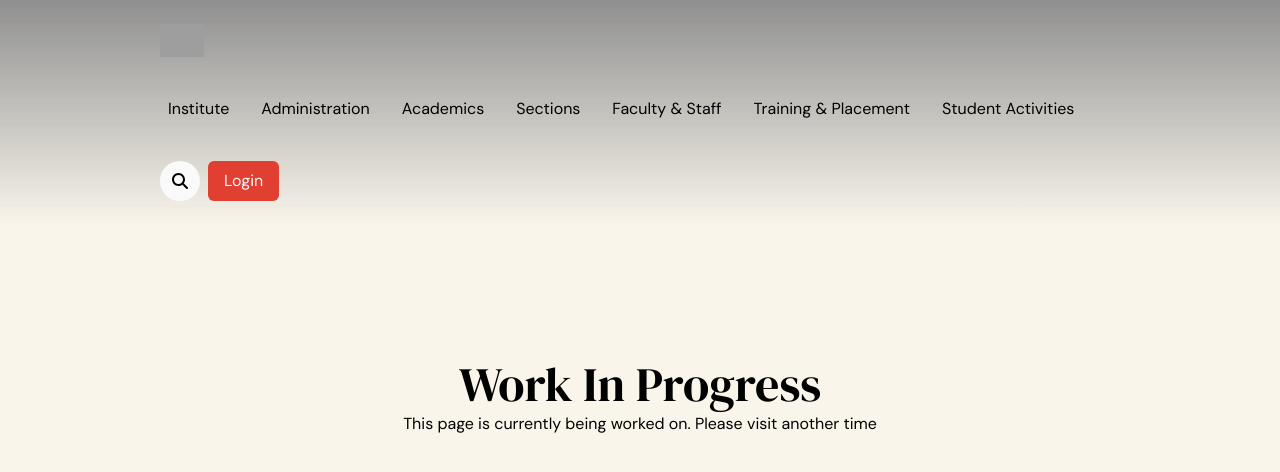
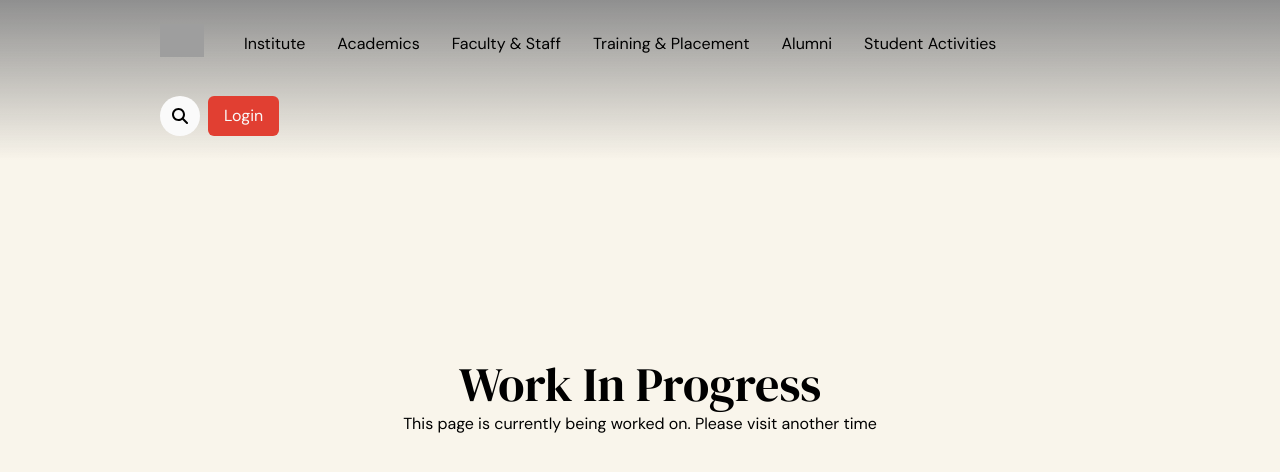
Before and after one commit to nitkkr-dev/nitkkr, a Next.js app: page /en/alumni in a window 1280 px wide. Shown: the top 472 px of the page. Built offline with nearby package versions, Linux system fonts and the light colour scheme; grey boxes are pictures that could not be loaded.

Commit message:
refactor: cleanup navbar headings

```diff
--- a/app/[locale]/header.tsx
+++ b/app/[locale]/header.tsx
@@ -9,11 +9,10 @@ export default async function Header({ locale }: { locale: string }) {
 
   const items = [
     { label: text.institute, value: '/institute' },
-    { label: text.administration, value: '/administration' },
     { label: text.academics, value: '/academics' },
-    { label: text.sections, value: '/sections' },
     { label: text.faculty, value: '/faculty-and-staff' },
     { label: text.placement, value: '/training-and-placement' },
+    { label: text.alumni, value: '/alumni' },
     { label: text.activities, value: '/student-activities' },
   ];
 
--- a/i18n/en.ts
+++ b/i18n/en.ts
@@ -3,11 +3,10 @@ import type { Translations } from './translations';
 const text: Translations = {
   Header: {
     institute: 'Institute',
-    administration: 'Administration',
     academics: 'Academics',
-    sections: 'Sections',
     faculty: 'Faculty & Staff',
     placement: 'Training & Placement',
+    alumni: 'Alumni',
     activities: 'Student Activities',
     logo: 'Logo',
     login: 'Login',
--- a/i18n/hi.ts
+++ b/i18n/hi.ts
@@ -3,12 +3,11 @@ import type { Translations } from './translations';
 const text: Translations = {
   Header: {
     institute: 'संस्थान',
-    administration: 'प्रशासन',
     academics: 'शैक्षिक',
-    sections: 'अनुभाग',
     faculty: 'संकाय और कर्मचारी',
     placement: 'प्रशिक्षण एवं नियुक्ति',
     activities: 'छात्र गतिविधियाँ',
+    alumni: 'भूतपूर्व छात्र',
     logo: 'प्रतीक चिन्ह',
     login: 'लॉगिन',
   },
--- a/i18n/translations.ts
+++ b/i18n/translations.ts
@@ -5,11 +5,10 @@ export async function getTranslations(locale: string): Promise<Translations> {
 export interface Translations {
   Header: {
     institute: string;
-    administration: string;
     academics: string;
-    sections: string;
     faculty: string;
     placement: string;
+    alumni: string;
     activities: string;
     logo: string;
     login: string;
```
